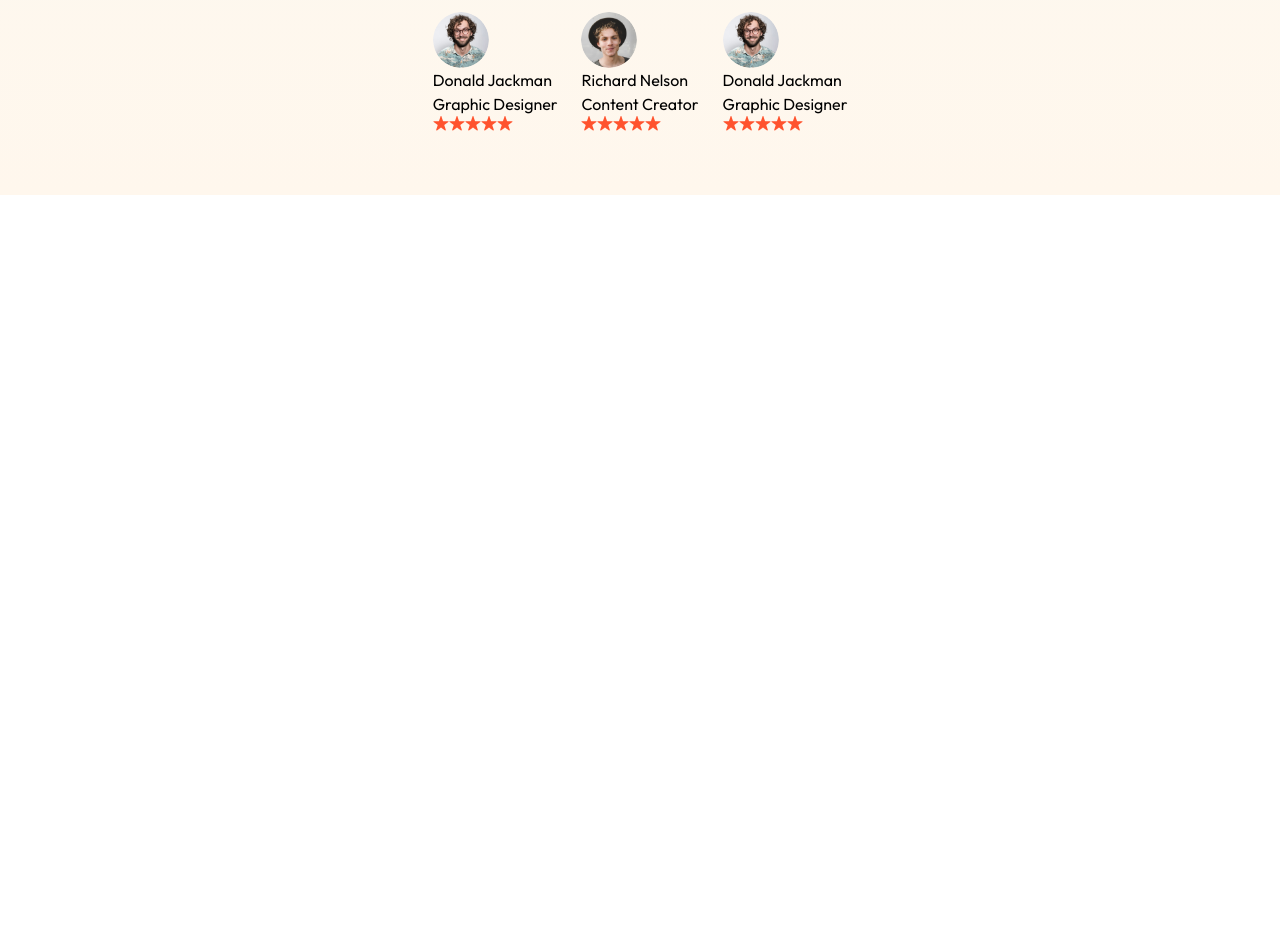
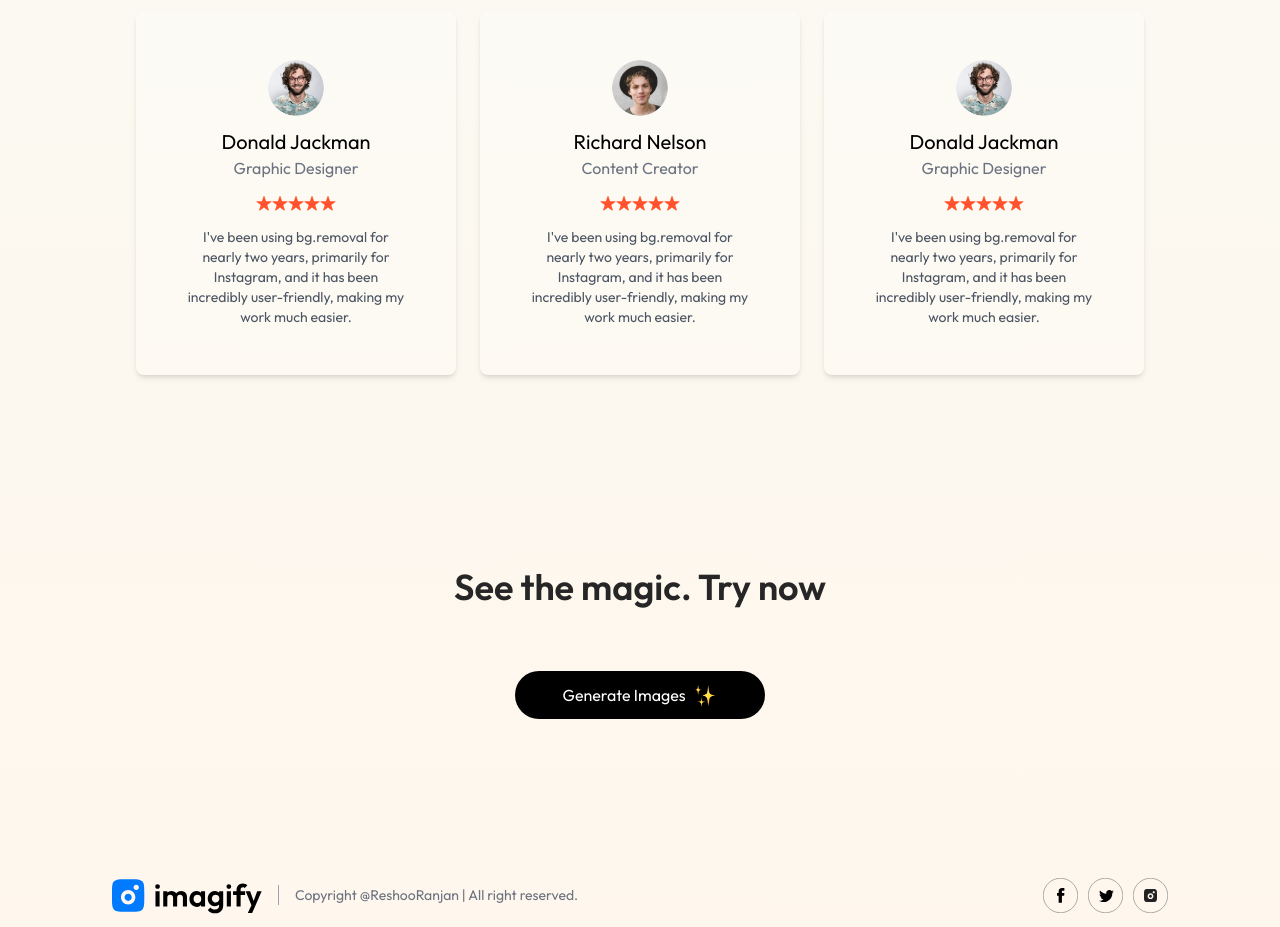
Before and after one commit to Reshoo18/Text-To-Image, a React (Vite) app in the folder client/: page / in a window 1280 px wide. Shown: the part 2140-3067 px from the top of the page. Before the commit the page ends 2415 px from the top, so only its background shows below. Built offline with nearby package versions, Linux system fonts and the light colour scheme.

Commit message:
result pages setting

```diff
--- a/client/src/App.jsx
+++ b/client/src/App.jsx
@@ -5,6 +5,7 @@ import BuyCredit from './pages/BuyCredit'
 import Home from './pages/Home'
 import Result from './pages/Result'
 import Navbar from './components/Navbar'
+import Footer from './components/Footer'
 
 const App = () => {
   return (
@@ -15,6 +16,7 @@ const App = () => {
         <Route path='/result' element={<Result/>}/>
         <Route path='/buy' element={<BuyCredit/>}/>
       </Routes>
+      <Footer/>
     </div>
   )
 }
--- /dev/null
+++ b/client/src/components/Footer.jsx
@@ -0,0 +1,19 @@
+import React from 'react'
+import { assets } from '../assets/assets'
+
+const Footer = () => {
+  return (
+    <div className='flex items-center justify-between gap-4 py-3 mt-20'>
+         <img src={assets.logo} alt="" width={150}/>
+         <p className='flex-1 border-l border-gray-400 pl-4 text-sm text-gray-500 max-sm:hidden'>Copyright @ReshooRanjan | All right reserved.</p>
+
+         <div className='flex gap-2.5'>
+            <img src={assets.facebook_icon} alt="" width={35}/>
+            <img src={assets.twitter_icon} alt="" width={35}/>
+            <img src={assets.instagram_icon} alt="" width={35}/>
+         </div>
+    </div>
+  )
+}
+
+export default Footer
--- /dev/null
+++ b/client/src/components/GenerateBtn.jsx
@@ -0,0 +1,17 @@
+import React from 'react'
+import { assets } from '../assets/assets'
+
+const GenerateBtn = () => {
+  return (
+    <div className='pb-16 text-center '>
+          <h1 className='text-2xl md:text-3xl lg:text-4xl mt-4 font-semibold text-neutral-800 py-6
+          md:py-16'>See the magic. Try now</h1>
+          <button className='inline-flex items-center gap-2 px-12 py-3 rounded-full bg-black text-white m-auto hover:scale-105
+          transition-all duration-500'>Generate Images
+            <img src={assets.star_group} alt="" className='h-6'/>
+          </button>
+    </div>
+  )
+}
+
+export default GenerateBtn
--- a/client/src/components/Testimonials.jsx
+++ b/client/src/components/Testimonials.jsx
@@ -10,15 +10,17 @@ const Testimonials = () => {
 
         <div className='flex flex-wrap gap-6'>
             {testimonialsData.map((testimonial,index)=>(
-                <div key={index}>
-                    <div>
+                <div key={index}
+                className='bg-white/20 p-12 rounded-lg shadow-md order w-80 m-auto cursor-pointer hover:scale-[1.02] transition-all'>
+                    <div className='flex flex-col items-center'>
                         <img src={testimonial.image} alt="" className='rounded-full w-14' />
-                        <h2>{testimonial.name}</h2>
-                        <p>{testimonial.role}</p>
+                        <h2 className='text-xl font-semihold mt-3'>{testimonial.name}</h2>
+                        <p className='text-gray-500 mb-4'>{testimonial.role}</p>
                         <div className='flex mb-4'>{Array(testimonial.stars).fill().map((item,index)=>(
                             <img key={index} src={assets.rating_star} alt="" />
 
                         ))}</div>
+                        <p className='text-center text-sm text-gray-600'>{testimonial.text}</p>
                     </div>
                 </div>
             ))}
--- a/client/src/pages/Home.jsx
+++ b/client/src/pages/Home.jsx
@@ -3,6 +3,7 @@ import Header from '../components/Header'
 import Steps from '../components/steps'
 import Description from '../components/description'
 import Testimonials from '../components/Testimonials'
+import GenerateBtn from '../components/GenerateBtn'
 
 const Home = () => {
   return (
@@ -11,6 +12,7 @@ const Home = () => {
      <Steps/>
      <Description/>
      <Testimonials/>
+     <GenerateBtn/>
     </div>
   )
 }
--- a/client/src/pages/Result.jsx
+++ b/client/src/pages/Result.jsx
@@ -1,9 +1,14 @@
 import React from 'react'
+import { assets } from '../assets/assets'
 
 const Result = () => {
   return (
     <div>
-      Result
+      <div className='relative'>
+        <img src={assets.sample_img_1} alt="" className='max-w-sm rounded'/>
+        <span className='absolute bottom-0 left-0 h-1 bg-blue-500 w-full transistion-all duration-[10s]'/>
+
+      </div>
     </div>
   )
 }
```
